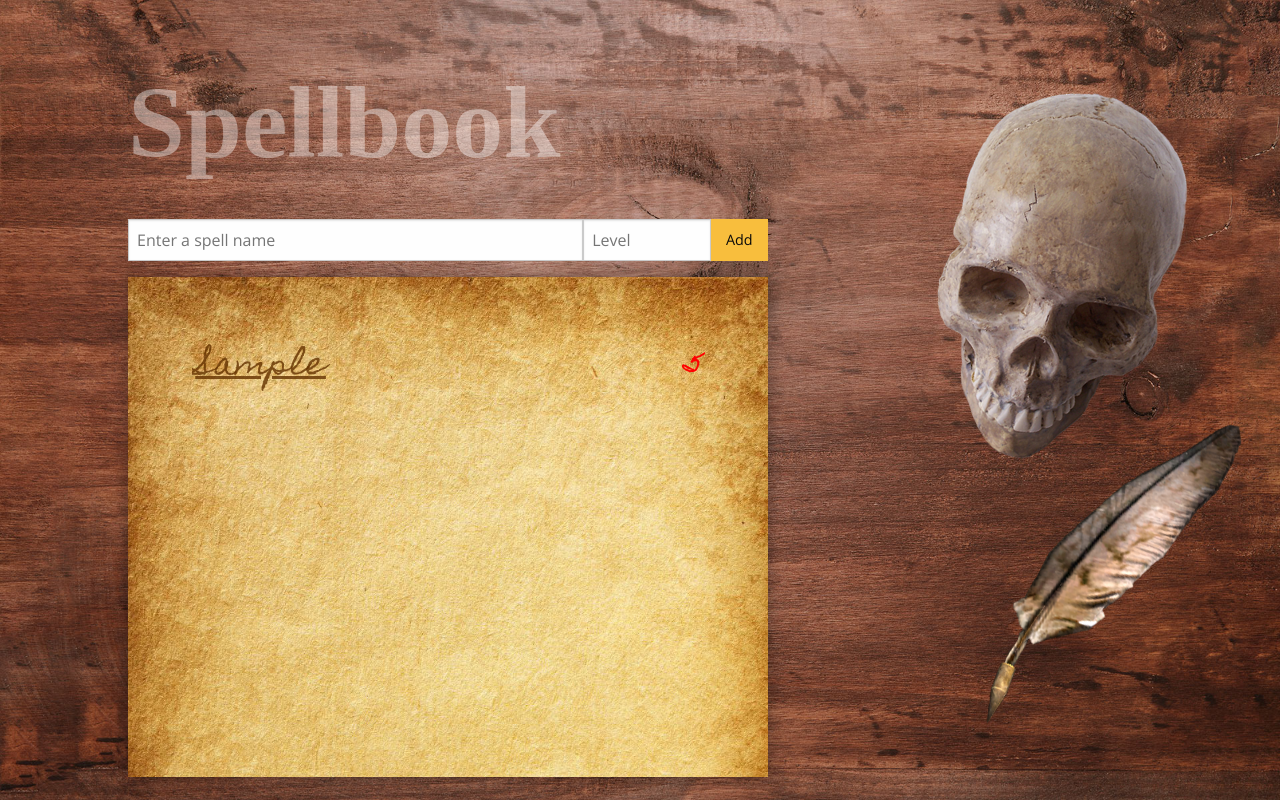
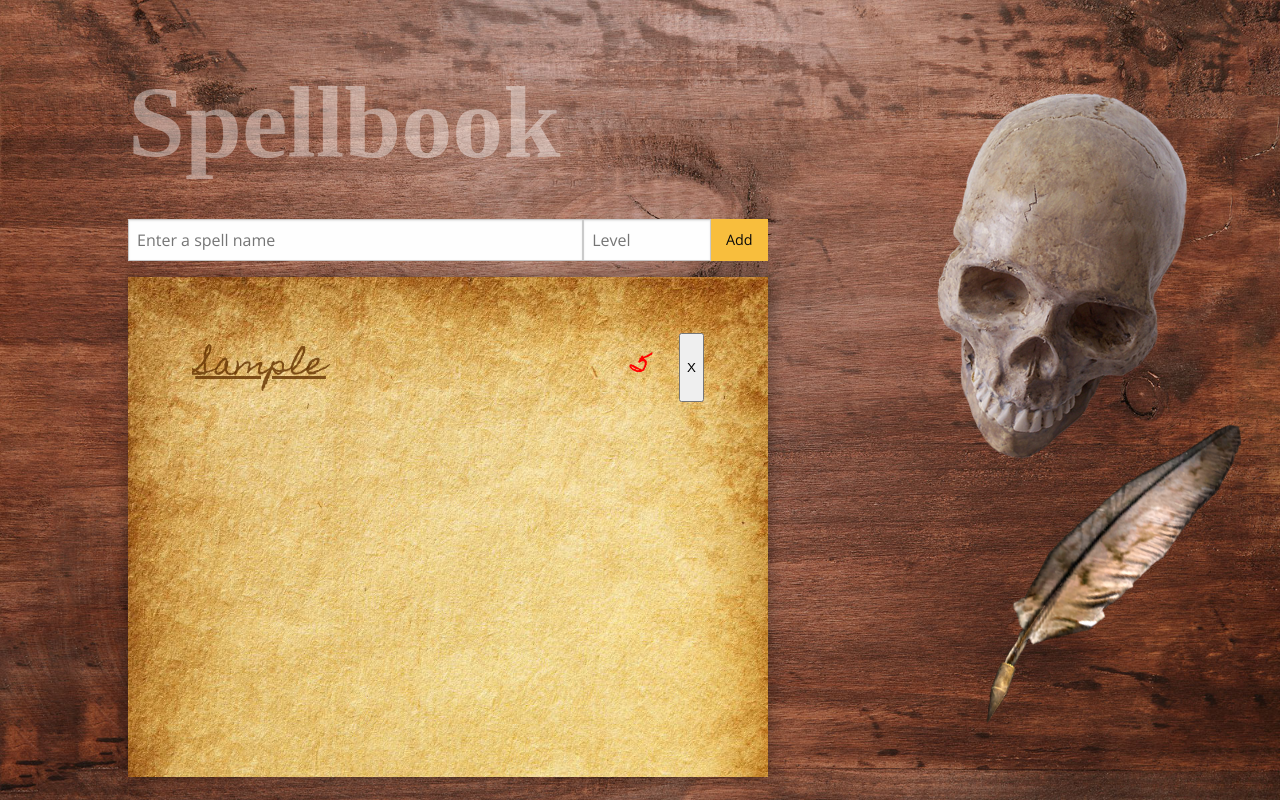
Before and after one commit to CurtisWang0325/spellbook, a plain HTML site: page index.html in a window 1280 px wide. Both pictures are taken after typing "Sample", "5" into the empty fields and a click on the button "Add". Drawn offline with nearby package versions, Linux system fonts and the light colour scheme; a web font is replaced by a local one.

Commit message:
add delete button and remove it from both end

```diff
--- a/index.js
+++ b/index.js
@@ -29,10 +29,18 @@ const app = {
     const item = document.createElement('li')
     item.classList.add('spell')
 
+    const deleteButton = document.createElement("button")
+    deleteButton.textContent="X"
+    deleteButton.addEventListener('click',()=>{
+        item.parentNode.removeChild(item);
+        this.spellList.splice(this.spellList.indexOf(spell),1)
+    })
+
     // append each <span> to the <li>
     childElements.forEach(function(el) {
       item.appendChild(el)
     })
+    item.appendChild(deleteButton)
 
     return item
   },
```
Also changed, not shown: index.html (line endings or trailing spaces).
